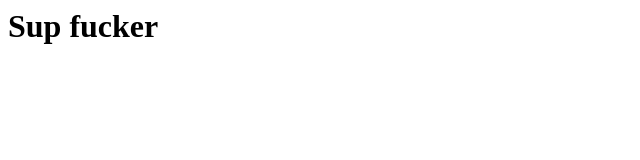
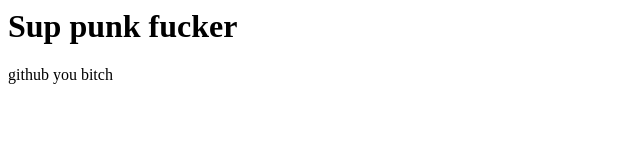
Before and after one commit to reasat-rafio/project-0.1, a plain HTML site: page index.html in a window 1280 px wide. Shown: the whole page, without its empty margins (0-640 px from the left). Drawn offline with Linux system fonts and the light colour scheme.

Commit message:
adding a lil bitch

```diff
--- a/index.html
+++ b/index.html
@@ -1 +1,2 @@
-<h1>Sup fucker</h1>
+<h1>Sup punk fucker</h1>
+<p>github you bitch</p>
```
